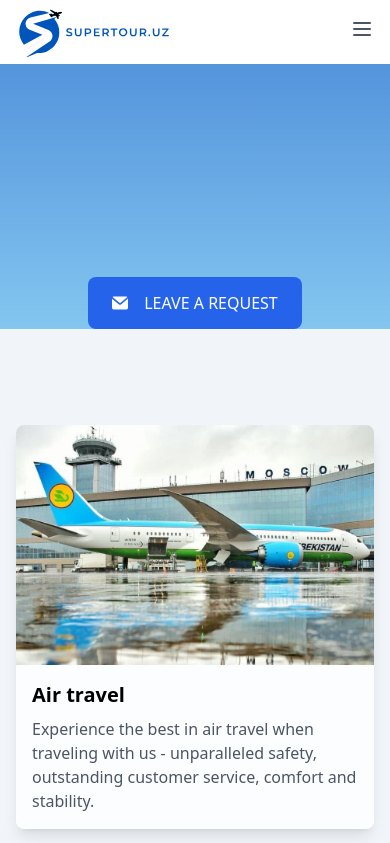
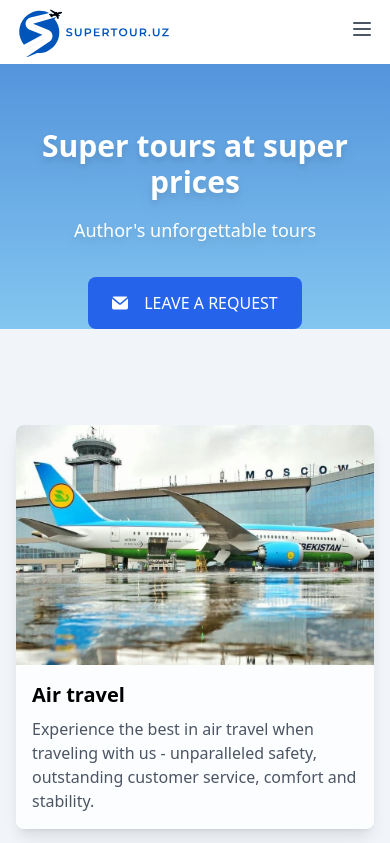
Before and after one commit to jarkurghan/super-tour, a React (Vite) app: page / in a window 390 px wide. Shown: the top 843 px of the page. Built offline with nearby package versions, Linux system fonts and the light colour scheme.

Commit message:
some changes

```diff
--- a/src/components/Footer.jsx
+++ b/src/components/Footer.jsx
@@ -6,7 +6,7 @@
 
     return (
         <footer className="bg-white">
-            <div className="max-w-[85rem] mx-auto px-4 sm:px-6 lg:px-8 pt-8 pb-4">
+            <div className="max-w-[85rem] mx-auto px-4 sm:px-6 lg:px-8 pt-4 sm:pt-8 pb-4">
                 <div className="hidden sm:grid sm:grid-cols-3 lg:grid-cols-3 gap-6 lg:gap-8">
                     <div className="space-y-4">
                         <Link to="/" className="text-xl font-semibold text-gray-900">
--- a/src/components/index.jsx
+++ b/src/components/index.jsx
@@ -11,8 +11,8 @@
             <div className="relative w-full h-[265px] bg-cover bg-center mt-16" style={{ background: "linear-gradient(to bottom, #5494dc, #83c6f0)" }}>
                 <div className="relative z-10 h-full flex flex-col items-center max-w-[1920px] mx-auto px-4">
                     <div className="flex-1 flex flex-col items-center">
-                        <div className="text-center mb-8 md:mb-12 hidden md:block mt-16">
-                            <h1 className="text-4xl md:text-6xl font-bold text-white mb-4 md:mb-6 drop-shadow-lg">{t("hero.title")}</h1>
+                        <div className="text-center mb-8 md:mb-12 mt-16">
+                            <h1 className="text-3xl sm:text-4xl md:text-6xl font-bold text-white mb-4 md:mb-6 drop-shadow-lg">{t("hero.title")}</h1>
                             <p className="text-lg md:text-2xl text-white drop-shadow-lg">{t("hero.subtitle")}</p>
                         </div>
                     </div>
```
